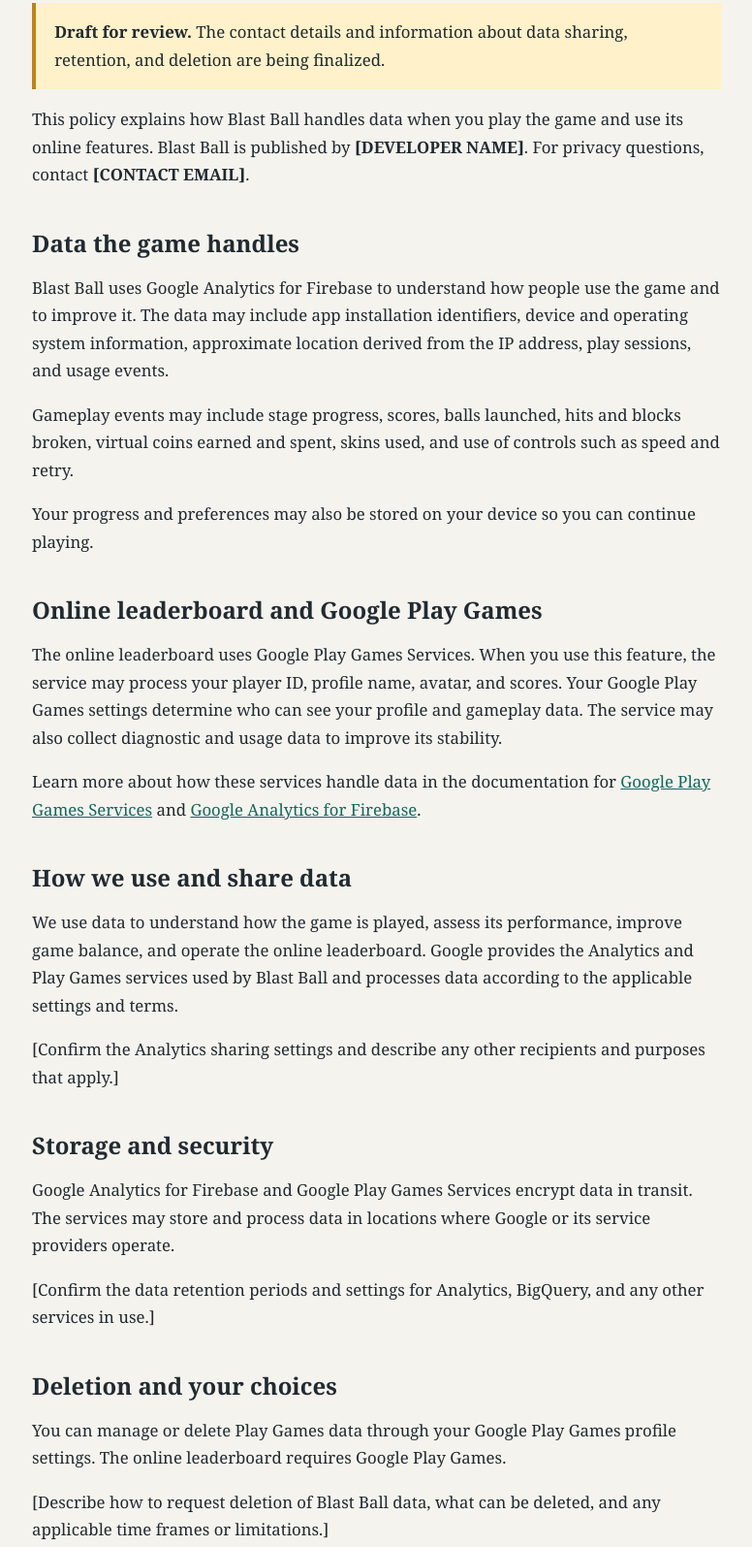
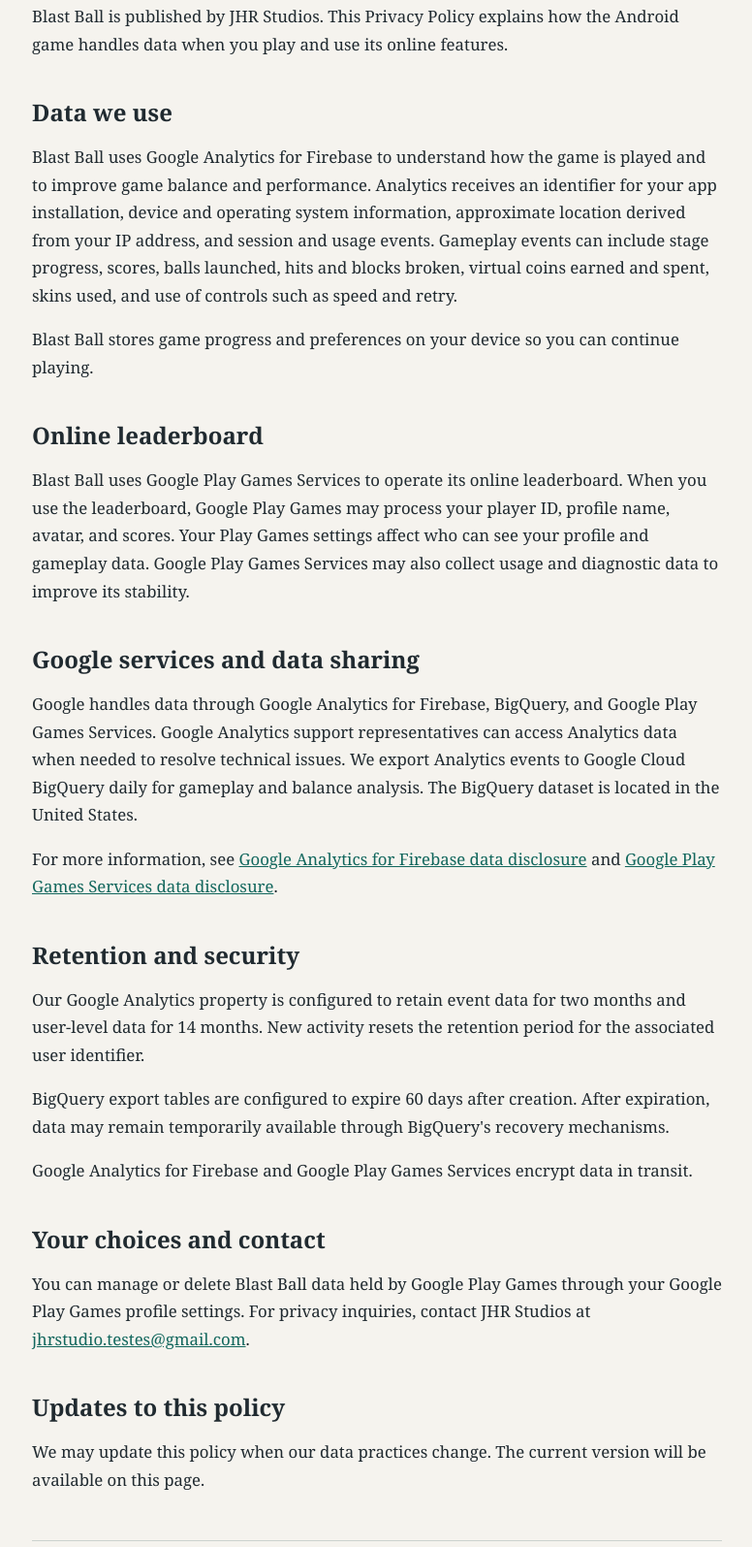
Before and after one commit to pixel-jh/blast-ball-privacy, a plain HTML site: page index.html in a window 1280 px wide. Shown: the part 302-1897 px from the top of the page at 97% size, without its empty margins (251-1027 px from the left). Drawn offline with Linux system fonts and the light colour scheme.

Commit message:
Finalize Blast Ball privacy policy

```diff
--- a/index.html
+++ b/index.html
@@ -3,7 +3,6 @@
 <head>
   <meta charset="utf-8">
   <meta name="viewport" content="width=device-width, initial-scale=1">
-  <meta name="robots" content="noindex">
   <title>Privacy Policy | Blast Ball</title>
   <style>
     :root { color-scheme: light; font-family: Georgia, serif; color: #202a30; background: #f5f3ee; }
@@ -16,7 +15,6 @@
     h2 { margin: 2.5rem 0 .5rem; font-size: 1.5rem; line-height: 1.3; }
     p, li { font-size: 1.05rem; }
     a { color: #12675d; overflow-wrap: anywhere; }
-    .draft { background: #fff1c9; border-left: 4px solid #bc8419; padding: 1rem 1.2rem; }
     footer { border-top: 1px solid #cbd2ce; margin-top: 3rem; padding-top: 1.5rem; }
   </style>
 </head>
@@ -26,33 +24,30 @@
     <h1>Privacy Policy</h1>
   </header>
   <main>
-    <p class="draft"><strong>Draft for review.</strong> The contact details and information about data sharing, retention, and deletion are being finalized.</p>
-    <p>This policy explains how Blast Ball handles data when you play the game and use its online features. Blast Ball is published by <strong>[DEVELOPER NAME]</strong>. For privacy questions, contact <strong>[CONTACT EMAIL]</strong>.</p>
+    <p>Blast Ball is published by JHR Studios. This Privacy Policy explains how the Android game handles data when you play and use its online features.</p>
 
-    <h2>Data the game handles</h2>
-    <p>Blast Ball uses Google Analytics for Firebase to understand how people use the game and to improve it. The data may include app installation identifiers, device and operating system information, approximate location derived from the IP address, play sessions, and usage events.</p>
-    <p>Gameplay events may include stage progress, scores, balls launched, hits and blocks broken, virtual coins earned and spent, skins used, and use of controls such as speed and retry.</p>
-    <p>Your progress and preferences may also be stored on your device so you can continue playing.</p>
+    <h2>Data we use</h2>
+    <p>Blast Ball uses Google Analytics for Firebase to understand how the game is played and to improve game balance and performance. Analytics receives an identifier for your app installation, device and operating system information, approximate location derived from your IP address, and session and usage events. Gameplay events can include stage progress, scores, balls launched, hits and blocks broken, virtual coins earned and spent, skins used, and use of controls such as speed and retry.</p>
+    <p>Blast Ball stores game progress and preferences on your device so you can continue playing.</p>
 
-    <h2>Online leaderboard and Google Play Games</h2>
-    <p>The online leaderboard uses Google Play Games Services. When you use this feature, the service may process your player ID, profile name, avatar, and scores. Your Google Play Games settings determine who can see your profile and gameplay data. The service may also collect diagnostic and usage data to improve its stability.</p>
-    <p>Learn more about how these services handle data in the documentation for <a href="https://developer.android.com/games/pgs/data-collection?hl=en">Google Play Games Services</a> and <a href="https://support.google.com/analytics/answer/11582702?hl=en">Google Analytics for Firebase</a>.</p>
+    <h2>Online leaderboard</h2>
+    <p>Blast Ball uses Google Play Games Services to operate its online leaderboard. When you use the leaderboard, Google Play Games may process your player ID, profile name, avatar, and scores. Your Play Games settings affect who can see your profile and gameplay data. Google Play Games Services may also collect usage and diagnostic data to improve its stability.</p>
 
-    <h2>How we use and share data</h2>
-    <p>We use data to understand how the game is played, assess its performance, improve game balance, and operate the online leaderboard. Google provides the Analytics and Play Games services used by Blast Ball and processes data according to the applicable settings and terms.</p>
-    <p>[Confirm the Analytics sharing settings and describe any other recipients and purposes that apply.]</p>
+    <h2>Google services and data sharing</h2>
+    <p>Google handles data through Google Analytics for Firebase, BigQuery, and Google Play Games Services. Google Analytics support representatives can access Analytics data when needed to resolve technical issues. We export Analytics events to Google Cloud BigQuery daily for gameplay and balance analysis. The BigQuery dataset is located in the United States.</p>
+    <p>For more information, see <a href="https://support.google.com/analytics/answer/11582702?hl=en">Google Analytics for Firebase data disclosure</a> and <a href="https://developer.android.com/games/pgs/data-collection?hl=en">Google Play Games Services data disclosure</a>.</p>
 
-    <h2>Storage and security</h2>
-    <p>Google Analytics for Firebase and Google Play Games Services encrypt data in transit. The services may store and process data in locations where Google or its service providers operate.</p>
-    <p>[Confirm the data retention periods and settings for Analytics, BigQuery, and any other services in use.]</p>
+    <h2>Retention and security</h2>
+    <p>Our Google Analytics property is configured to retain event data for two months and user-level data for 14 months. New activity resets the retention period for the associated user identifier.</p>
+    <p>BigQuery export tables are configured to expire 60 days after creation. After expiration, data may remain temporarily available through BigQuery's recovery mechanisms.</p>
+    <p>Google Analytics for Firebase and Google Play Games Services encrypt data in transit.</p>
 
-    <h2>Deletion and your choices</h2>
-    <p>You can manage or delete Play Games data through your Google Play Games profile settings. The online leaderboard requires Google Play Games.</p>
-    <p>[Describe how to request deletion of Blast Ball data, what can be deleted, and any applicable time frames or limitations.]</p>
+    <h2>Your choices and contact</h2>
+    <p>You can manage or delete Blast Ball data held by Google Play Games through your Google Play Games profile settings. For privacy inquiries, contact JHR Studios at <a href="mailto:jhrstudio.testes@gmail.com">jhrstudio.testes@gmail.com</a>.</p>
 
     <h2>Updates to this policy</h2>
-    <p>We may update this policy when the game's data practices change. The current version will be available on this page.</p>
-    <footer><p>Last updated [PUBLICATION DATE]</p></footer>
+    <p>We may update this policy when our data practices change. The current version will be available on this page.</p>
+    <footer><p>Last updated <time datetime="2026-11-23">November 23, 2026</time>.</p></footer>
   </main>
 </body>
 </html>
```
